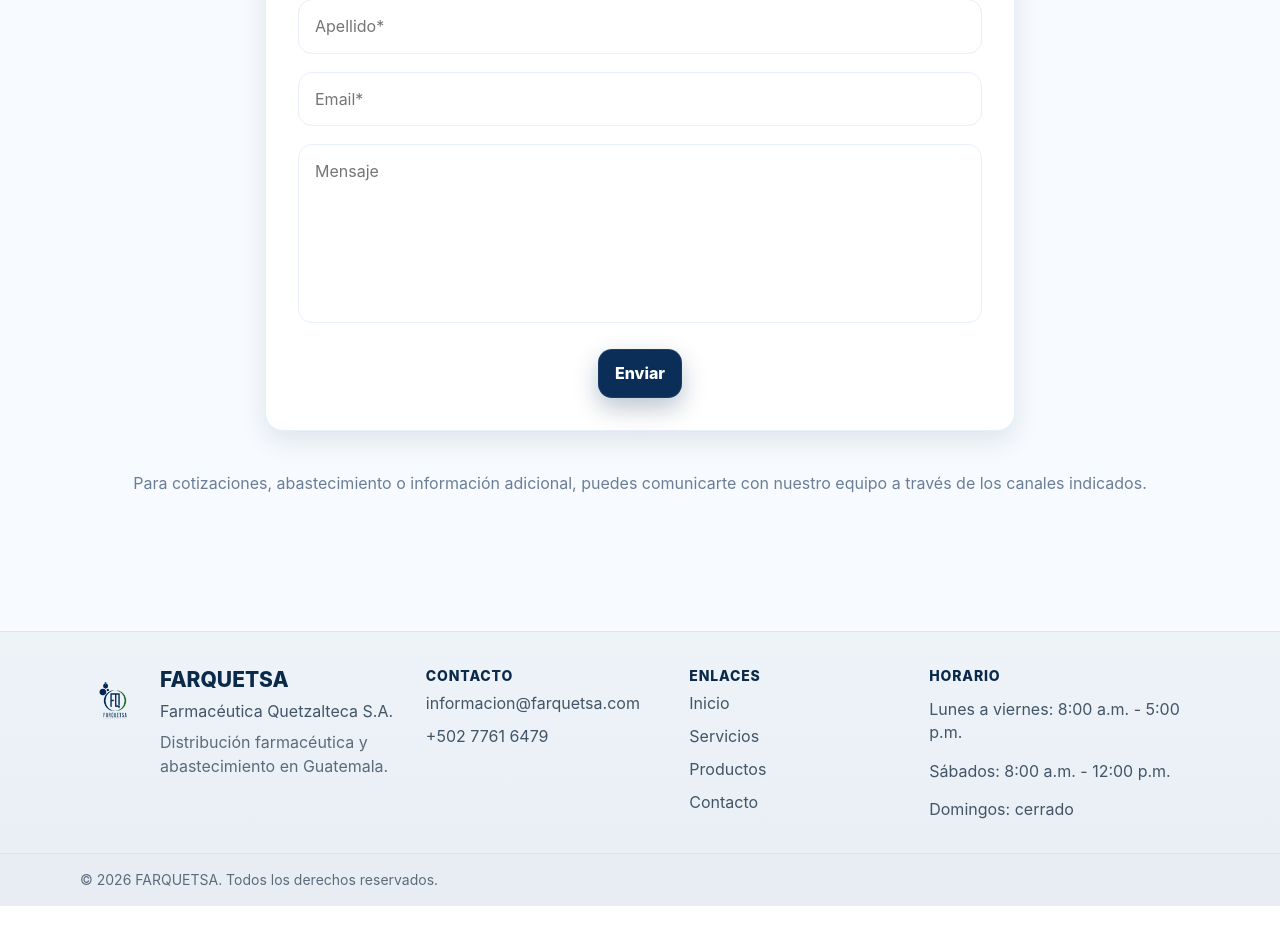
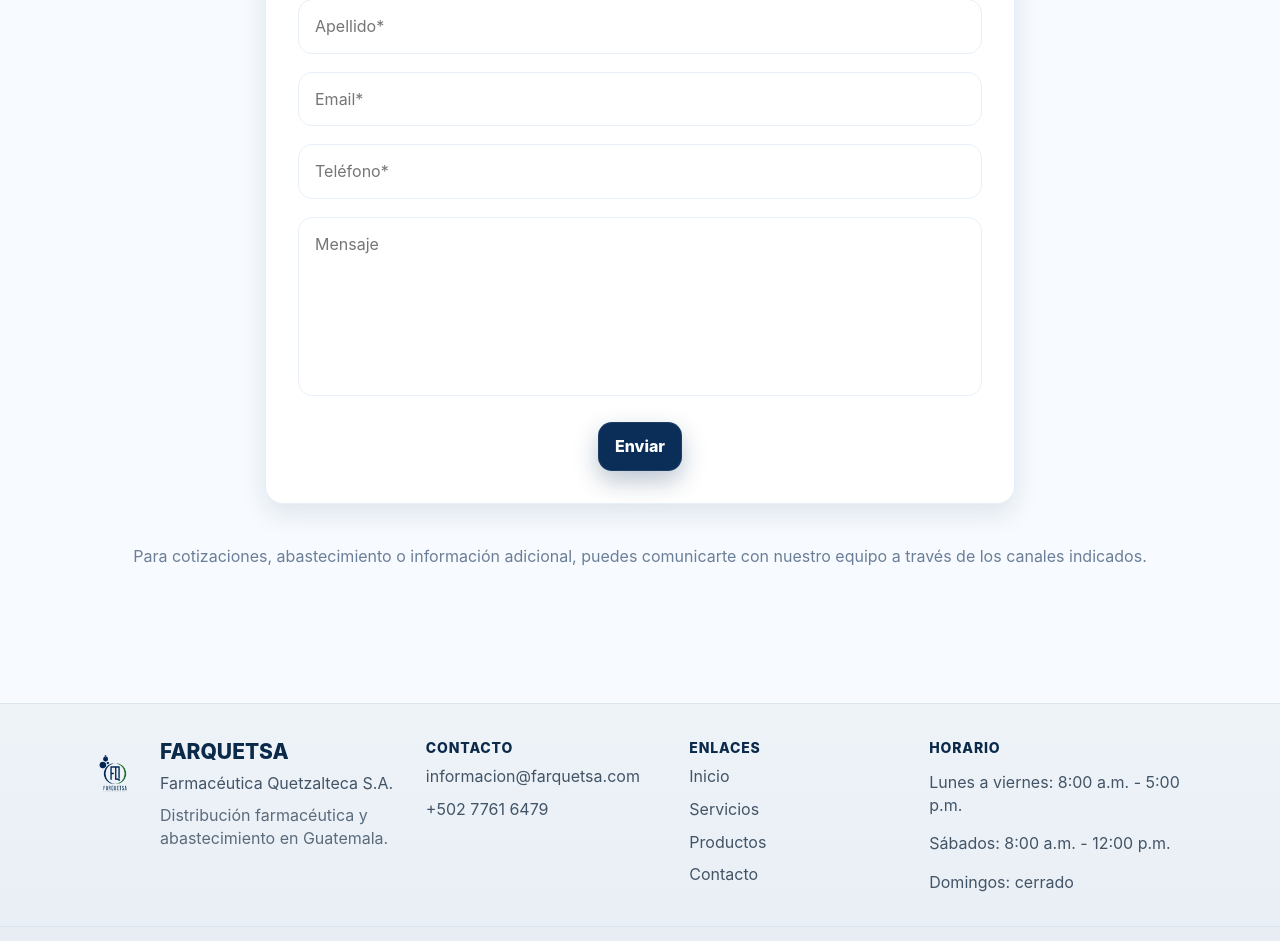
Before and after one commit to Farquet-SA/WEB-FARQUETSA, a React (Vite) app in the folder Fra/: page /contacto in a window 1280 px wide. Shown: the part 1321-2262 px from the top of the page. Before the commit the page ends 2227 px from the top, so only its background shows below. Built offline with nearby package versions, Linux system fonts and the light colour scheme; no server answers.

Commit message:
feat: Add phone number to the form

```diff
--- a/Fra/src/pages/Contacto.jsx
+++ b/Fra/src/pages/Contacto.jsx
@@ -8,6 +8,7 @@ export default function Contacto() {
   const [nombre, setNombre] = useState("");
   const [apellido, setApellido] = useState("");
   const [email, setEmail] = useState("");
+  const [telefono, setTelefono] = useState("");
   const [mensaje, setMensaje] = useState("");
 
   const handleSubmit = async (e) => {
@@ -17,6 +18,7 @@ export default function Contacto() {
       const data = await enviarContacto({
         nombre,
         apellido,
+        telefono,
         email,
         mensaje,
       });
@@ -25,6 +27,7 @@ export default function Contacto() {
       setNombre("");
       setApellido("");
       setEmail("");
+      setTelefono("");
       setMensaje("");
     } catch (error) {
       console.error(error);
@@ -155,6 +158,15 @@ export default function Contacto() {
               onChange={(e) => setEmail(e.target.value)}
             />
 
+            <input
+              className="contactInput"
+              type="tel"
+              placeholder="Teléfono*"
+              value={telefono}
+              onChange={(e) => setTelefono(e.target.value)}
+              required
+            />
+
             <textarea
               className="contactInput contactTextarea"
               rows={6}
```
